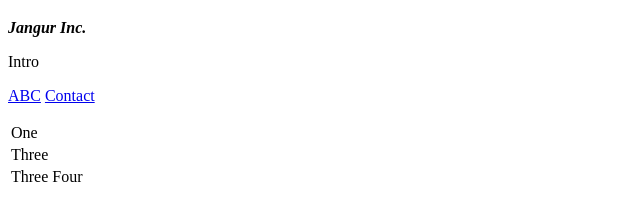
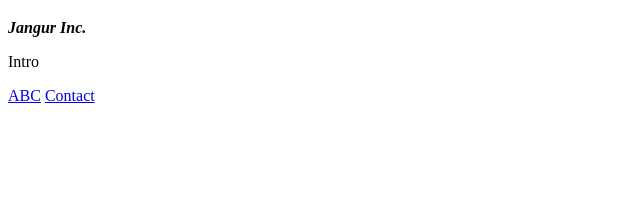
Before and after one commit to Karamdeep0225/cv, a plain HTML site: page index.html in a window 1280 px wide. Shown: the part 61-282 px from the top of the page, without its empty margins (0-640 px from the left). Drawn offline with Linux system fonts and the light colour scheme.

Commit message:
Add files via upload

```diff
--- a/index.html
+++ b/index.html
@@ -12,18 +12,8 @@
 <a href="https://www.udemy.com/course/the-complete-web-development-bootcamp/learn/lecture/12287450#overview">ABC</a>
 <a href="contact.html">Contact</a>
 <p>
-  <table>
-    <tr>
-      <td>One</td>
-    </tr>
-    <tr>
-      <td>Three</td>
-    </tr>
-    <td>Three</td>
-    <td>Four</td>
-  </table>
-</p>
-<br />
+
+
 
 
   </body>
```
